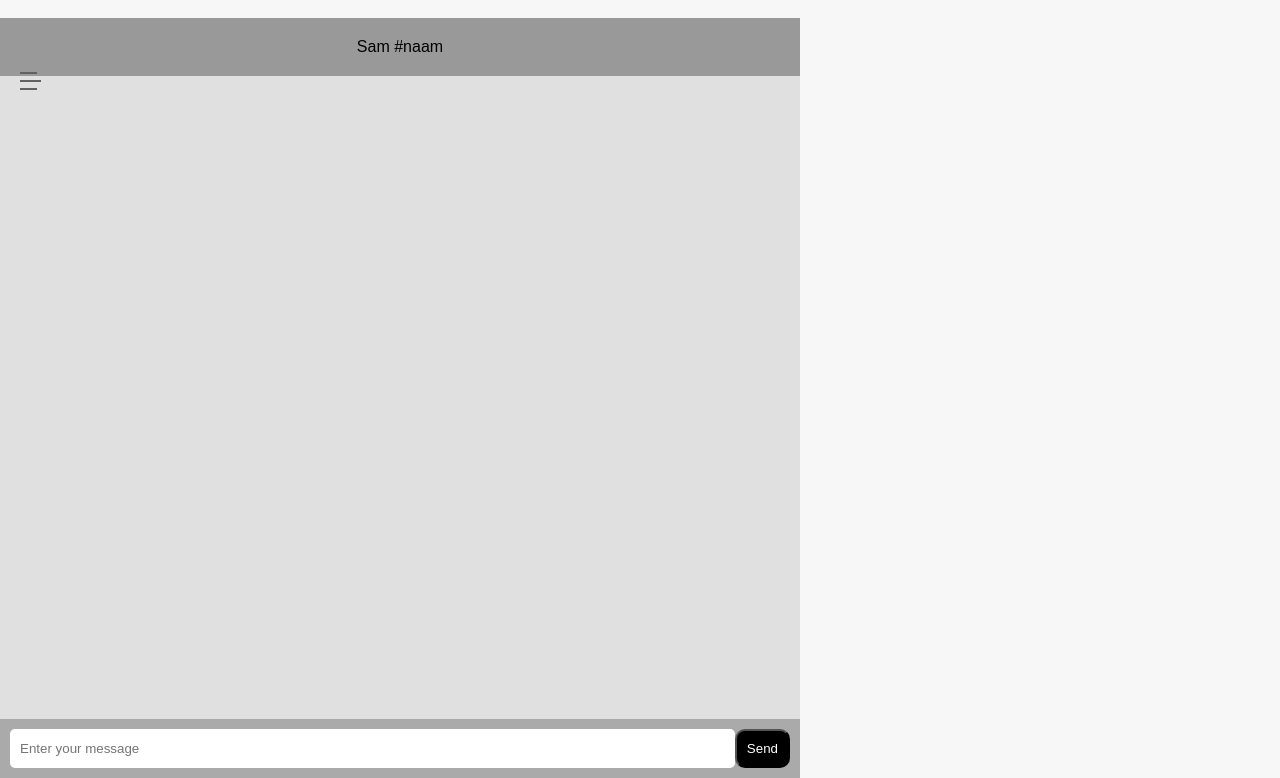
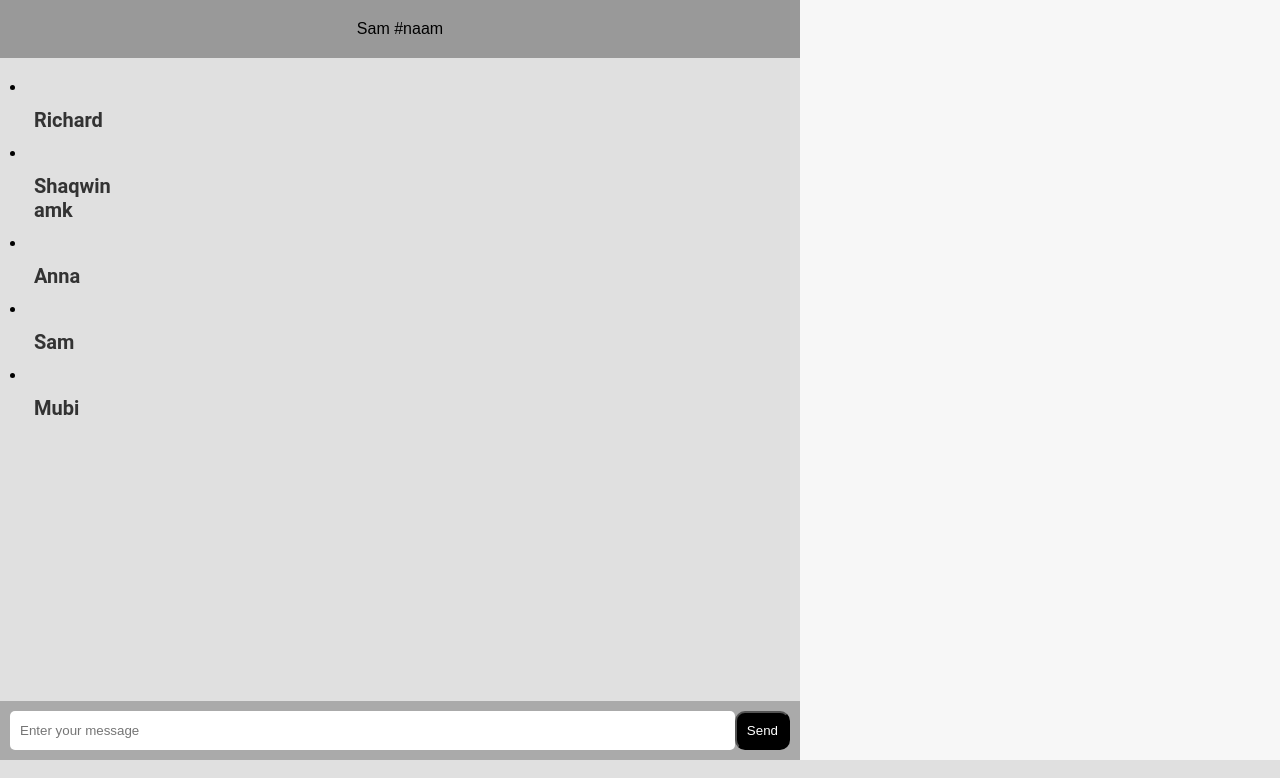
Before and after one commit to Muubii/KantoorKompleet, a PHP site: page /chat.html in a window 1280 px wide. Shown: the part 120-898 px from the top of the page. Run offline with PHP 8.4, Linux system fonts and the light colour scheme.

Commit message:
chat update
- de persoon kan alleen zijn dms zien van wie hij heeft gechat
- gitkraken werkt niet moet ook voorlopig op github dingen pushen

```diff
--- a/src/advertentie.html
+++ b/src/advertentie.html
@@ -18,7 +18,7 @@
             </div>
 
             <nav class="headerNav">
-                <button id="chatbtn" onclick="location.href='chat.html'"><img src="images/icons/chatIcon.svg" alt="icon" class="navIcon">Berichten</button>
+                <button id="chatbtn" onclick="location.href='chat.php'"><img src="images/icons/chatIcon.svg" alt="icon" class="navIcon">Berichten</button>
                 <button id="plaatsaddbtn" onclick="location.href='plaatsadvertentie.html'"><img src="images/logoSmall.svg" alt="icon" class="navIcon">plaats Advertentie</button>
                 <div class="user_acc">
                     <div class="usericonbox"><img src="images/icons/personIcon.svg" class="personIcon"></div>
--- a/src/chat.html
+++ b/src/chat.html
@@ -35,23 +35,26 @@
         </div>
     </header>
     <main>
-<input id="menu__toggle" type="checkbox" />
+<!-- <input id="menu__toggle" type="checkbox" /> -->
 <label class="menu__btn" for="menu__toggle">
     <span></span>
 </label>
-<ul class="menu__box">
-    <li><a class="menu__item" href="#">Richard</a></li>
-    <li><a class="menu__item" href="#">Nina</a></li>
-    <li><a class="menu__item" href="#">Anna</a></li>
-    <li><a class="menu__item" href="#">Sam</a></li>
-    <li><a class="menu__item" href="#">Mubi</a></li>
-</ul>
+<!-- <ul class="menu__box"> -->
+<!-- </ul> -->
 
 <div class="chat-window">
     <div class="chat-header">Sam #naam</div>
     <div class="chat-content">
         <div id="chatBox"></div>
+        <div class="chatUsers">
+            <li><a class="menu__item" href="#">Richard</a></li>
+            <li><a class="menu__item" href="#">Shaqwin amk</a></li>
+            <li><a class="menu__item" href="#">Anna</a></li>
+            <li><a class="menu__item" href="#">Sam</a></li>
+            <li><a class="menu__item" href="#">Mubi</a></li>
+        </div>
     </div>
+
 
     <div class="chat-input">
         <input type="text" id="message" placeholder="Enter your message">
--- a/src/css/chat.css
+++ b/src/css/chat.css
@@ -7,6 +7,7 @@
 
 .container {
   display: grid;
+  grid-template-columns: 20px 1fr;
   grid-template-rows: 40px 1fr;
   grid-template-columns: 0px 1fr;
   height: 100vh;
@@ -64,11 +65,13 @@
 }
 
 .chat-window {
+  flex: 1;
   width: 100vh;
   height: 95vh;
   background-color: #e0e0e0;
   display: flex;
   flex-direction: column;
+
 }
 
 .chat-header {
@@ -83,6 +86,7 @@
   display: flex;
   flex-direction: column;
   gap: 10px;
+
 }
 
 .chat-bubble {
@@ -131,7 +135,7 @@
   color: #fff;
 }
 
-#menu__toggle {
+/* #menu__toggle {
   opacity: 0;
 }
 
@@ -147,13 +151,13 @@
 #menu__toggle:checked + .menu__btn > span::after {
   top: 0;
   transform: rotate(90deg);
-}
+} */
 
-#menu__toggle:checked ~ .menu__box {
+/* #menu__toggle:checked ~ .menu__box {
   left: 0 !important;
-}
+} */
 
-.menu__btn {
+  /* .menu__btn {
     position: fixed;
     top: 200px;
     left: 20px;
@@ -174,16 +178,16 @@
     transition-duration: .25s;
   }
 
-.menu__btn > span::before {
-  content: '';
+  .menu__btn > span::before { */
+  /* content: '';
   top: -8px;
-}
-
+} */
+/*
 .menu__btn > span::after {
   content: '';
   top: 8px;
-}
-
+} */
+/*
 .menu__box {
   display: block;
   position: fixed;
@@ -197,7 +201,15 @@
   background-color: #aaadae;
   box-shadow: 2px 2px 6px rgba(0, 0, 0, .4);
   transition-duration: .25s;
+} */
+
+.chatUsers{
+  width: 10vh;
+  height:0vh;
+  display: flex;
+  flex-direction:column;
 }
+
 
 .menu__item {
   display: block;
@@ -207,7 +219,7 @@
   font-size: 20px;
   font-weight: 600;
   text-decoration: none;
-  transition-duration: .25s;
+  /* transition-duration: .25s; */
 }
 
 .menu__item:hover {
--- a/src/index.php
+++ b/src/index.php
@@ -24,7 +24,7 @@
             </div>
 
             <nav class="headerNav">
-                <button id="chatbtn"><img src="images/icons/chatIcon.svg" alt="icon" class="navIcon">Berichten</button>
+            <a href="chat.php"><button id="chatbtn"><img src="images/icons/chatIcon.svg" alt="icon" class="navIcon">Berichten</button></a>
                 <button id="plaatsaddbtn"><img src="images/logoSmall.svg" alt="icon" class="navIcon">Nieuwe advertentie</button>
                 <div class="user_acc">
                     <div class="usericonbox"><img src="images/icons/personIcon.svg" class="personIcon"></div>
```
Also changed, not shown: src/chat.php (+46 -9 lines), src/afbeeldingenUsers/profielIcons/668e9cb7a4e2f.png (added). Lines whose indentation alone changed are shown as unchanged.
